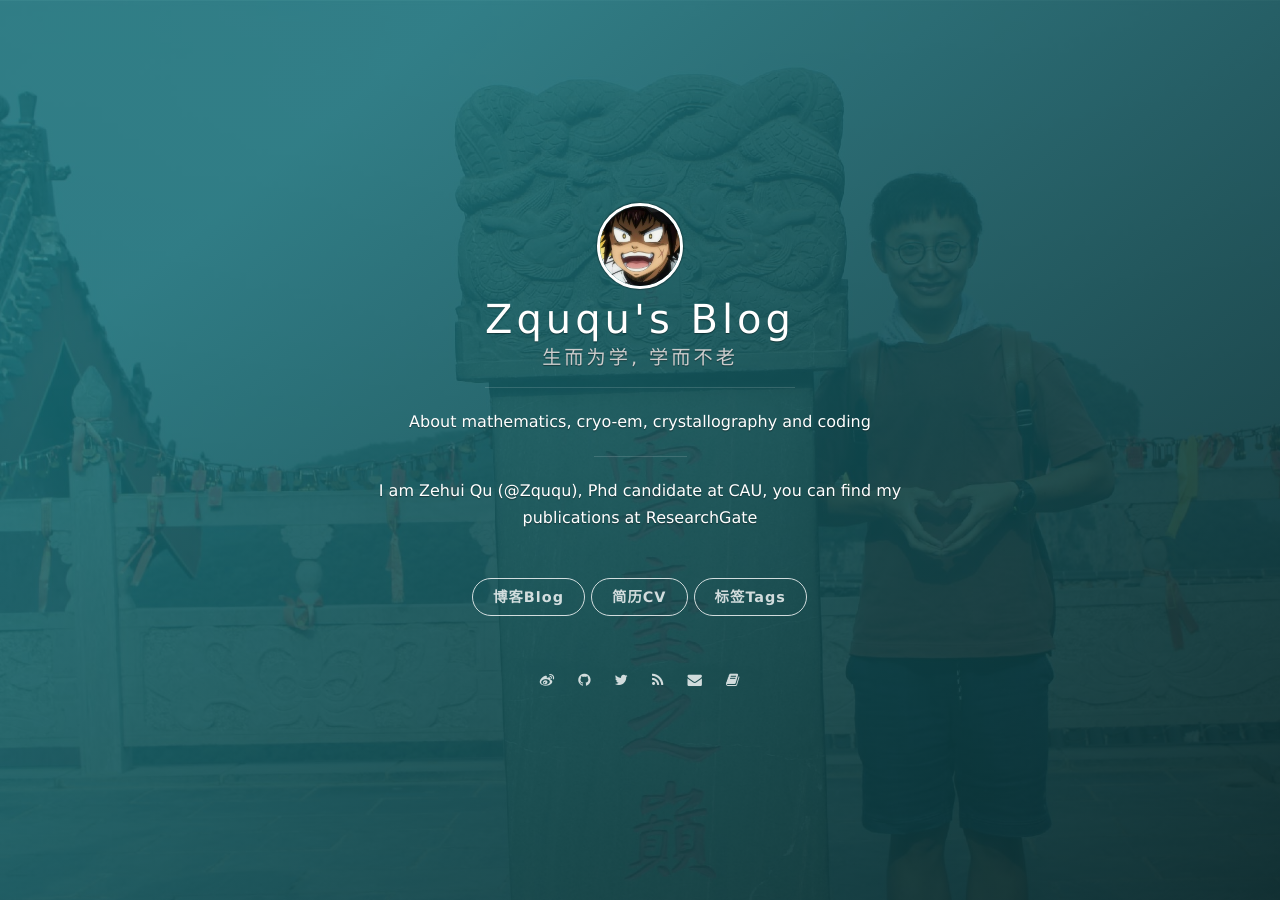
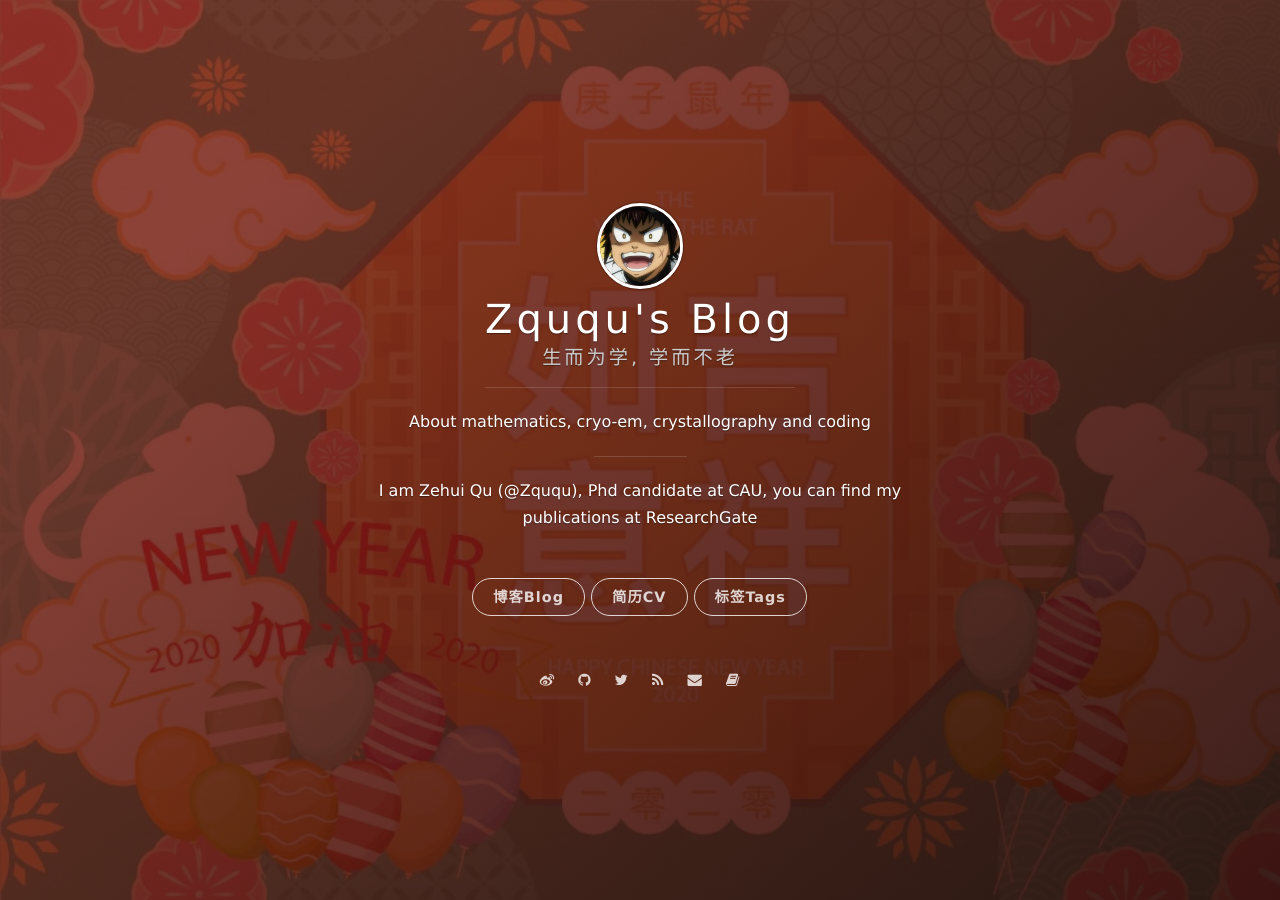
Before and after one commit to onevcat/vno-jekyll, a Jekyll site: the page built from index.html, in a window 1280 px wide. Built offline with Jekyll 4.4.1, drawn with Linux system fonts in a browser that asks for light colours; nearby versions of some CDN libraries; the list of posts is cut into pages by our own code; comment, search, counter and statistics services are not loaded.

Commit message:
change the background

```diff
--- a/_config.yml
+++ b/_config.yml
@@ -13,7 +13,7 @@ permalink: /:year/:month/:title/
 highlighter: rouge
 
 # supported colors: blue, green, purple, red, orange or slate. If you need clear, leave it empty.
-cover_color: green
+cover_color: red
 
 # The blog button should not be removed.
 blog_button:
```
Also changed, not shown: assets/images/background-cover.bak2.jpg (added), assets/images/background-cover.jpg.
